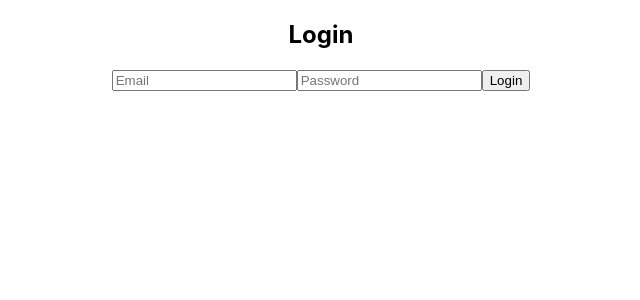
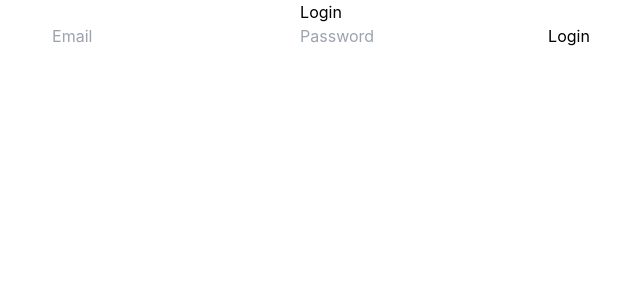
Before and after one commit to BuneaAlex/en-summer-apprentice-fe, a React (Create React App) app: page / in a window 1280 px wide. Shown: the top 300 px of the page, without its empty margins (319-959 px from the left). Built offline with nearby package versions, Linux system fonts and the light colour scheme.

Commit message:
Add tailwind config

```diff
--- a/package.json
+++ b/package.json
@@ -38,6 +38,7 @@
     ]
   },
   "devDependencies": {
-    "@babel/plugin-proposal-private-property-in-object": "^7.21.11"
+    "@babel/plugin-proposal-private-property-in-object": "^7.21.11",
+    "tailwindcss": "^3.3.3"
   }
 }
--- a/src/index.css
+++ b/src/index.css
@@ -1,3 +1,6 @@
+@import 'tailwindcss/base';
+@import 'tailwindcss/components';
+@import 'tailwindcss/utilities';
 body {
   margin: 0;
   font-family: -apple-system, BlinkMacSystemFont, 'Segoe UI', 'Roboto', 'Oxygen',
--- /dev/null
+++ b/tailwind.config.js
@@ -0,0 +1,10 @@
+/** @type {import('tailwindcss').Config} */
+module.exports = {
+  content: [
+    "./src/**/*.{js,jsx,ts,tsx}",
+  ],
+  theme: {
+    extend: {},
+  },
+  plugins: [],
+}
```
Also changed, not shown: 1 other file (tests, documents, lock files or other folders).
